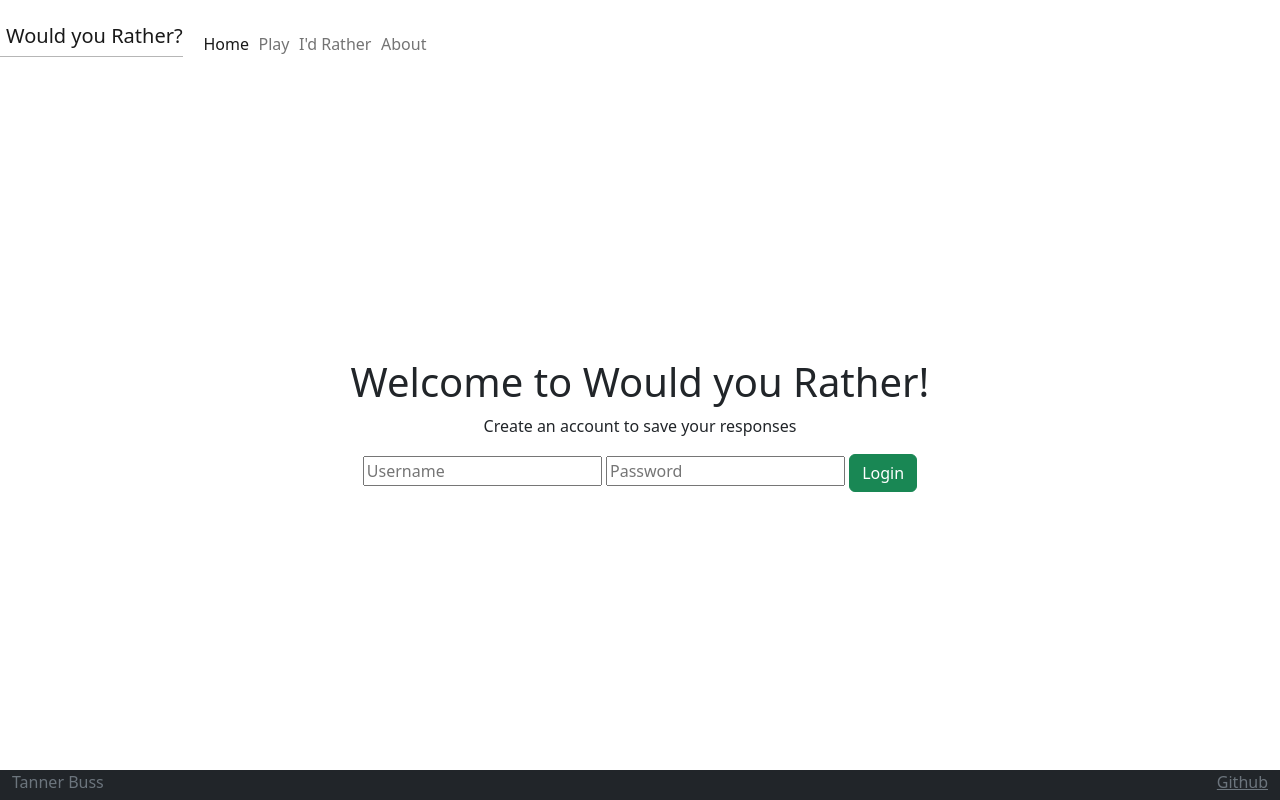
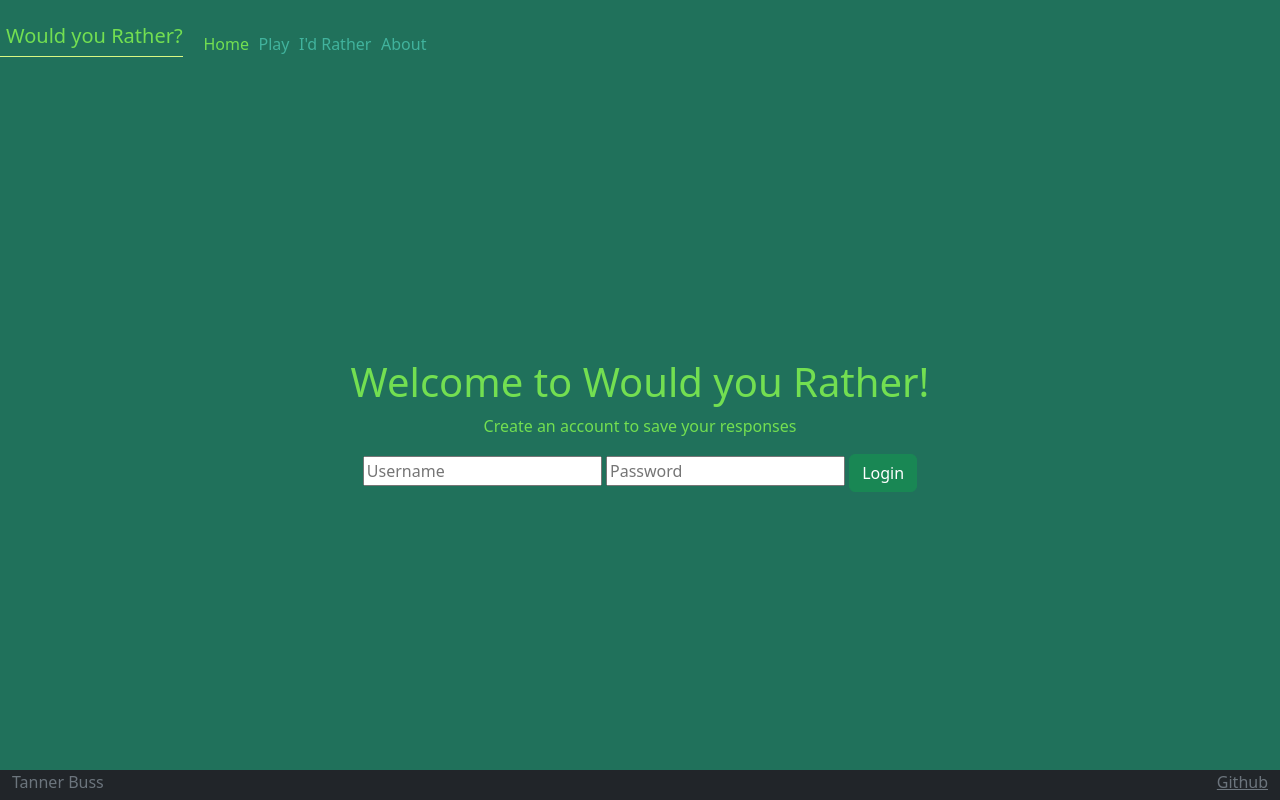
Before and after one commit to Tanman1712/startup, a plain HTML site: page index.html in a window 1280 px wide. Drawn offline with nearby package versions, Linux system fonts and the light colour scheme.

Commit message:
home pages color and format done

```diff
--- a/index.css
+++ b/index.css
@@ -2,10 +2,14 @@ body {
     display: flex;
     flex-direction: column;
     min-width: 375px;
+    background-color: #20715b;
+    color:#73df51;
 }
 
 header {
     flex: 0 80px;
+    --color:#73df51;
+    background-color: #20715b;
 }
 
 main {
@@ -14,6 +18,8 @@ main {
     flex-direction: column;
     align-items: center;
     justify-content: space-around;
+    background-color: #20715b;
+    color:#73df51;
 }
 
 footer {
@@ -26,11 +32,16 @@ menu {
     /* overwrite Bootstrap so the menu does not wrap */
     flex-direction: row !important;
     list-style: none;
+    background-color: #20715b;
+    --bs-nav-link-color:#41b39d !important;
+    --bs-navbar-active-color: #73df51;
 }
 
 .navbar-brand {
     padding-left: 0.3em;
-    border-bottom: solid rgb(182, 182, 182) thin;
+    border-bottom: solid #D9f883 thin;
+    background-color: #20715b;
+    color:#73df51;
 }
 
 menu .nav-item {
@@ -40,3 +51,13 @@ menu .nav-item {
 footer a {
     float: right;
 }
+
+.navbar-custom .navbar-text,
+.navbar-custom .navbar-brand {
+    color: #73df51 !important;
+}
+
+.navbar-custom {
+    background-color: #20715b;
+    color:#73df51;
+}
--- a/index.html
+++ b/index.html
@@ -20,7 +20,7 @@
 
   <body>
     <header class="container-fluid">
-      <nav class="navbar fixed-top">
+      <nav class="navbar navbar-custom fixed-top">
         <a class="navbar-brand" href="#">Would you Rather?</a>
         <menu class="navbar-nav">
           <li class="nav-item">
@@ -51,7 +51,7 @@
       </div>
     </main>
 
-    <footer class="bg-dark text-dark text-muted">
+    <footer class="bg-dark text-muted">
       <div class="container-fluid">
         <span class="text-reset">Tanner Buss</span>
         <a
```
